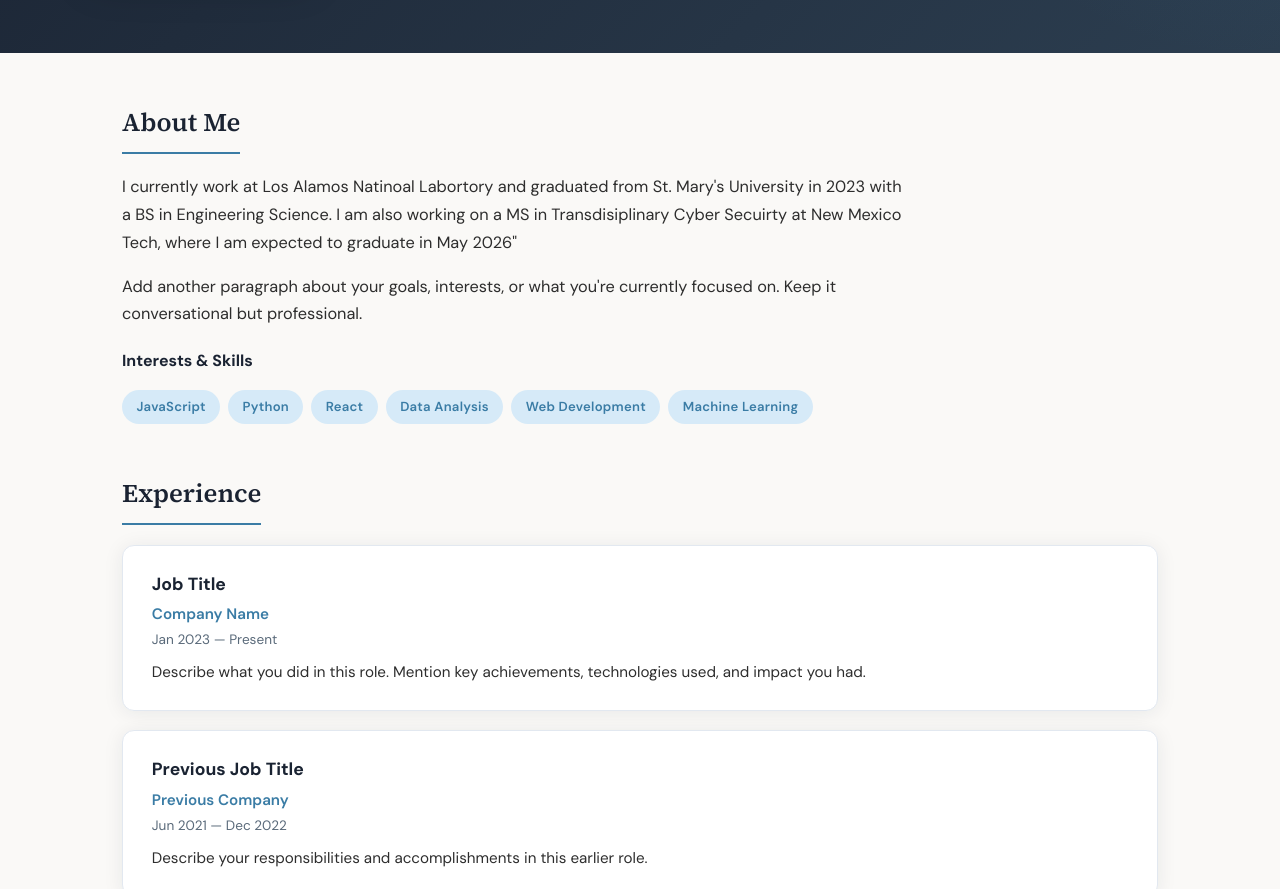
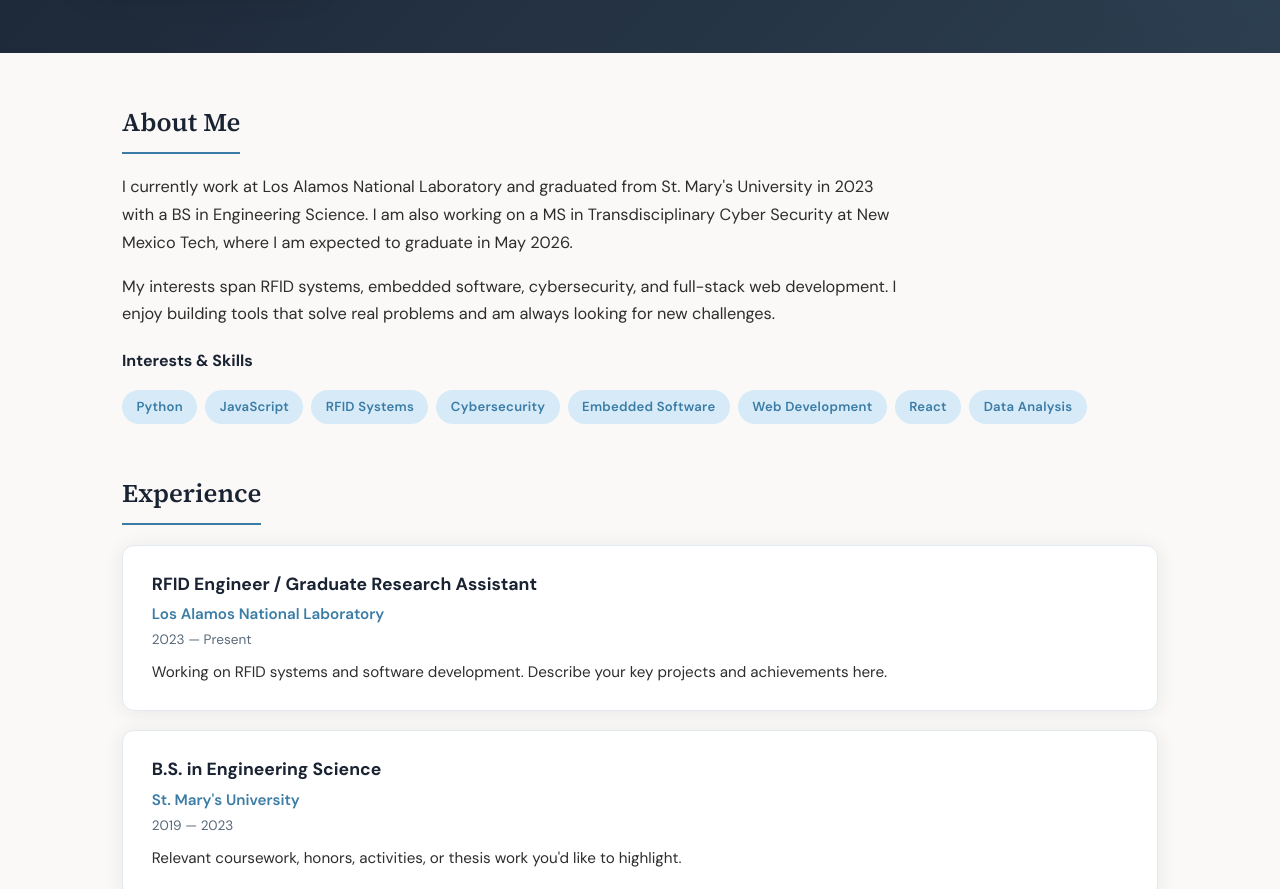
Before and after one commit to Asadler1/Asadler1.github.io, a plain HTML site: page index.html in a window 1280 px wide. Shown: the part 404-1293 px from the top of the page. Drawn offline with Linux system fonts and the light colour scheme.

Commit message:
Update index.html

```diff
--- a/index.html
+++ b/index.html
@@ -31,7 +31,6 @@
     -webkit-font-smoothing: antialiased;
   }
 
-  /* ── Navigation ── */
   nav {
     position: sticky;
     top: 0;
@@ -72,7 +71,6 @@
     background: rgba(255,255,255,0.1);
   }
 
-  /* ── Hero / Header ── */
   .hero {
     background: linear-gradient(135deg, var(--navy) 0%, var(--slate) 100%);
     padding: 4rem 2rem 3.5rem;
@@ -105,7 +103,6 @@
     object-fit: cover;
     border: 4px solid rgba(255,255,255,0.15);
     box-shadow: 0 12px 40px rgba(0,0,0,0.3);
-    /* Replace this with your photo */
     background: linear-gradient(135deg, var(--accent), #5ba4c9);
     display: flex;
     align-items: center;
@@ -158,7 +155,6 @@
     flex-shrink: 0;
   }
 
-  /* ── Main Content ── */
   main {
     max-width: 1100px;
     margin: 0 auto;
@@ -201,7 +197,6 @@
     letter-spacing: 0.02em;
   }
 
-  /* ── Experience Cards ── */
   .experience-grid {
     display: grid;
     gap: 1.2rem;
@@ -236,7 +231,6 @@
     color: var(--text);
   }
 
-  /* ── Projects / Featured ── */
   .projects-grid {
     display: grid;
     grid-template-columns: repeat(auto-fill, minmax(320px, 1fr));
@@ -279,7 +273,6 @@
     color: var(--text-light);
   }
 
-  /* ── Footer ── */
   footer {
     background: var(--navy);
     color: rgba(255,255,255,0.5);
@@ -289,7 +282,6 @@
   }
   footer a { color: rgba(255,255,255,0.7); }
 
-  /* ── Resume Button ── */
   .resume-btn {
     display: inline-flex;
     align-items: center;
@@ -310,7 +302,6 @@
     transform: translateY(-1px);
   }
 
-  /* ── Responsive ── */
   @media (max-width: 768px) {
     .hero-inner {
       grid-template-columns: 1fr;
@@ -329,7 +320,6 @@
     .section-title { font-size: 1.35rem; }
   }
 
-  /* ── Subtle animations ── */
   @keyframes fadeUp {
     from { opacity: 0; transform: translateY(20px); }
     to { opacity: 1; transform: translateY(0); }
@@ -344,10 +334,9 @@
 </head>
 <body>
 
-<!-- ═══════════ NAVIGATION ═══════════ -->
 <nav>
   <div class="nav-inner">
-    <a href="#" class="nav-name">Your Name</a>
+    <a href="#" class="nav-name" id="nav-name"></a>
     <div class="nav-links">
       <a href="#about" class="active">Home</a>
       <a href="#experience">Experience</a>
@@ -356,34 +345,27 @@
   </div>
 </nav>
 
-<!-- ═══════════ HERO ═══════════ -->
 <header class="hero">
   <div class="hero-inner">
-    <!-- Replace this div with an <img src="your-photo.jpg" class="hero-photo"> -->
-    <div class="hero-photo">YN</div>
+    <div class="hero-photo" id="hero-initials"></div>
     <div class="hero-info">
-      <h1>Your Name</h1>
-      <div class="title">
-        Graduate Research Assistant / RFID Engineer<br>
-        Los Alamos National Labortory<br>
-        Los Alamos, New Mexico
-      </div>
+      <h1 id="hero-name"></h1>
+      <div class="title" id="hero-title"></div>
       <div class="hero-contact">
-        <a href="mailto:you@email.com">
+        <a id="email-link" href="#">
           <svg viewBox="0 0 24 24" fill="none" stroke="currentColor" stroke-width="2"><rect x="2" y="4" width="20" height="16" rx="2"/><path d="m2 4 10 8 10-8"/></svg>
-          you@email.com
+          <span id="email-text"></span>
         </a>
-        <a href="https://linkedin.com/in/yourprofile" target="_blank">
+        <a id="linkedin-link" href="#" target="_blank">
           <svg viewBox="0 0 24 24" fill="currentColor"><path d="M20.5 2h-17A1.5 1.5 0 002 3.5v17A1.5 1.5 0 003.5 22h17a1.5 1.5 0 001.5-1.5v-17A1.5 1.5 0 0020.5 2zM8 19H5v-9h3zM6.5 8.25A1.75 1.75 0 118.3 6.5a1.78 1.78 0 01-1.8 1.75zM19 19h-3v-4.74c0-1.42-.6-1.93-1.38-1.93A1.74 1.74 0 0013 14.19V19h-3v-9h2.9v1.3a3.11 3.11 0 012.7-1.4c1.55 0 3.36.86 3.36 3.66z"/></svg>
           LinkedIn
         </a>
-        <a href="https://github.com/yourprofile" target="_blank">
+        <a id="github-link" href="#" target="_blank">
           <svg viewBox="0 0 24 24" fill="currentColor"><path d="M12 0C5.37 0 0 5.37 0 12c0 5.31 3.435 9.795 8.205 11.385.6.105.825-.255.825-.57 0-.285-.015-1.23-.015-2.235-3.015.555-3.795-.735-4.035-1.41-.135-.345-.72-1.41-1.23-1.695-.42-.225-1.02-.78-.015-.795.945-.015 1.62.87 1.845 1.23 1.08 1.815 2.805 1.305 3.495.99.105-.78.42-1.305.765-1.605-2.67-.3-5.46-1.335-5.46-5.925 0-1.305.465-2.385 1.23-3.225-.12-.3-.54-1.53.12-3.18 0 0 1.005-.315 3.3 1.23.96-.27 1.98-.405 3-.405s2.04.135 3 .405c2.295-1.56 3.3-1.23 3.3-1.23.66 1.65.24 2.88.12 3.18.765.84 1.23 1.905 1.23 3.225 0 4.605-2.805 5.625-5.475 5.925.435.375.81 1.095.81 2.22 0 1.605-.015 2.895-.015 3.3 0 .315.225.69.825.57A12.02 12.02 0 0024 12c0-6.63-5.37-12-12-12z"/></svg>
           GitHub
         </a>
       </div>
-      <!-- Optional: Link to downloadable resume PDF -->
-      <a href="#" class="resume-btn">
+      <a href="#" class="resume-btn" id="resume-link">
         <svg width="16" height="16" viewBox="0 0 24 24" fill="none" stroke="currentColor" stroke-width="2"><path d="M14 2H6a2 2 0 00-2 2v16a2 2 0 002 2h12a2 2 0 002-2V8z"/><polyline points="14 2 14 8 20 8"/><line x1="12" y1="18" x2="12" y2="12"/><polyline points="9 15 12 18 15 15"/></svg>
         Download Resume (PDF)
       </a>
@@ -391,87 +373,154 @@
   </div>
 </header>
 
-<!-- ═══════════ ABOUT ═══════════ -->
 <main>
   <section id="about" class="bio">
     <h2 class="section-title">About Me</h2>
-    <p>
-      I currently work at Los Alamos Natinoal Labortory and graduated from St. Mary's University in 2023 with a BS in Engineering Science.
-      I am also working on a MS in Transdisiplinary Cyber Secuirty at New Mexico Tech, where I am expected to graduate in May 2026"
-    </p>
-    <p>
-      Add another paragraph about your goals, interests, or what you're currently focused on.
-      Keep it conversational but professional.
-    </p>
+    <p id="bio-1"></p>
+    <p id="bio-2"></p>
     <h3 style="font-size:1rem; color:var(--navy); margin-top:1.2rem; margin-bottom:0.5rem;">Interests &amp; Skills</h3>
-    <div class="interests">
-      <span class="interest-tag">JavaScript</span>
-      <span class="interest-tag">Python</span>
-      <span class="interest-tag">React</span>
-      <span class="interest-tag">Data Analysis</span>
-      <span class="interest-tag">Web Development</span>
-      <span class="interest-tag">Machine Learning</span>
-    </div>
+    <div class="interests" id="skills-container"></div>
   </section>
 
-  <!-- ═══════════ EXPERIENCE ═══════════ -->
   <section id="experience">
     <h2 class="section-title">Experience</h2>
-    <div class="experience-grid">
-      <div class="exp-card">
-        <h3>Job Title</h3>
-        <div class="org">Company Name</div>
-        <div class="date">Jan 2023 — Present</div>
-        <p>Describe what you did in this role. Mention key achievements, technologies used, and impact you had.</p>
-      </div>
-      <div class="exp-card">
-        <h3>Previous Job Title</h3>
-        <div class="org">Previous Company</div>
-        <div class="date">Jun 2021 — Dec 2022</div>
-        <p>Describe your responsibilities and accomplishments in this earlier role.</p>
-      </div>
-      <div class="exp-card">
-        <h3>B.S. in Your Major</h3>
-        <div class="org">Your University</div>
-        <div class="date">2017 — 2021</div>
-        <p>Relevant coursework, honors, activities, or thesis work you'd like to highlight.</p>
-      </div>
-    </div>
+    <div class="experience-grid" id="experience-container"></div>
   </section>
 
-  <!-- ═══════════ PROJECTS / FEATURED ═══════════ -->
   <section id="projects">
     <h2 class="section-title">Featured Projects</h2>
-    <div class="projects-grid">
-      <a href="#" class="project-card">
-        <div class="project-thumb">🚀</div>
-        <div class="project-body">
-          <h3>Project Name</h3>
-          <p>A short description of what this project does, the tech you used, and why it matters.</p>
-        </div>
-      </a>
-      <a href="#" class="project-card">
-        <div class="project-thumb" style="background:linear-gradient(135deg,#d5f5e3,#aed6f1);">📊</div>
-        <div class="project-body">
-          <h3>Another Project</h3>
-          <p>Brief overview of another project or accomplishment you want to showcase.</p>
-        </div>
-      </a>
-      <a href="#" class="project-card">
-        <div class="project-thumb" style="background:linear-gradient(135deg,#fdebd0,#fadbd8);">🎨</div>
-        <div class="project-body">
-          <h3>Creative Work</h3>
-          <p>This could be a design project, publication, volunteer work, or anything else you're proud of.</p>
-        </div>
-      </a>
-    </div>
+    <div class="projects-grid" id="projects-container"></div>
   </section>
 </main>
 
-<!-- ═══════════ FOOTER ═══════════ -->
-<footer>
-  &copy; 2026 Your Name &middot; <a href="mailto:you@email.com">you@email.com</a>
-</footer>
+<footer id="footer"></footer>
+
+<script>
+  // ╔═══════════════════════════════════════════════════════════════╗
+  // ║  ✏️  EDIT YOUR INFO HERE                                     ║
+  // ║  Change the values below — the entire page updates           ║
+  // ║  automatically. You never need to touch the HTML above.      ║
+  // ╚═══════════════════════════════════════════════════════════════╝
+
+  const myName     = "Anthony Sadler";
+  const email      = "testingEmail@gmail.com";
+  const title      = "RFID Engineer / Software Developer";
+  const company    = "Los Alamos National Laboratory";
+  const myLocation = "Los Alamos, New Mexico";
+  const github     = "https://github.com/Asadler1";
+  const linkedin   = "https://www.linkedin.com/in/anthony-sadler-2498b0256";
+  const resumeURL  = "#";  // Replace with a link to your resume PDF
+
+  const bio1 = "I currently work at Los Alamos National Laboratory and graduated from St. Mary's University in 2023 with a BS in Engineering Science. I am also working on a MS in Transdisciplinary Cyber Security at New Mexico Tech, where I am expected to graduate in May 2026.";
+
+  const bio2 = "My interests span RFID systems, embedded software, cybersecurity, and full-stack web development. I enjoy building tools that solve real problems and am always looking for new challenges.";
+
+  const skills = [
+    "Python",
+    "JavaScript",
+    "RFID Systems",
+    "Cybersecurity",
+    "Embedded Software",
+    "Web Development",
+    "React",
+    "Data Analysis"
+  ];
+
+  const experience = [
+    {
+      title: "RFID Engineer / Graduate Research Assistant",
+      org:   "Los Alamos National Laboratory",
+      date:  "2023 — Present",
+      desc:  "Working on RFID systems and software development. Describe your key projects and achievements here."
+    },
+    {
+      title: "B.S. in Engineering Science",
+      org:   "St. Mary's University",
+      date:  "2019 — 2023",
+      desc:  "Relevant coursework, honors, activities, or thesis work you'd like to highlight."
+    },
+    {
+      title: "M.S. in Transdisciplinary Cyber Security",
+      org:   "New Mexico Tech",
+      date:  "2024 — 2026 (Expected)",
+      desc:  "Describe your focus areas, research, or notable coursework."
+    }
+  ];
+
+  const projects = [
+    {
+      name:  "Project Name",
+      desc:  "A short description of what this project does, the tech you used, and why it matters.",
+      link:  "#",
+      emoji: "🚀",
+      bg:    "linear-gradient(135deg, var(--accent-light), #e8d5eb)"
+    },
+    {
+      name:  "Another Project",
+      desc:  "Brief overview of another project or accomplishment you want to showcase.",
+      link:  "#",
+      emoji: "📊",
+      bg:    "linear-gradient(135deg, #d5f5e3, #aed6f1)"
+    },
+    {
+      name:  "Creative Work",
+      desc:  "This could be a design project, publication, volunteer work, or anything else you're proud of.",
+      link:  "#",
+      emoji: "🎨",
+      bg:    "linear-gradient(135deg, #fdebd0, #fadbd8)"
+    }
+  ];
+
+  // ╔═══════════════════════════════════════════════════════════════╗
+  // ║  🛑  STOP — Don't edit below this line                       ║
+  // ║  This code reads the variables above and fills in the page   ║
+  // ╚═══════════════════════════════════════════════════════════════╝
+
+  const initials = myName.split(" ").map(w => w[0]).join("");
+
+  document.getElementById("nav-name").textContent = myName;
+  document.getElementById("hero-initials").textContent = initials;
+  document.getElementById("hero-name").textContent = myName;
+  document.getElementById("hero-title").innerHTML = title + "<br>" + company + "<br>" + myLocation;
+
+  document.getElementById("email-link").href = "mailto:" + email;
+  document.getElementById("email-text").textContent = email;
+  document.getElementById("linkedin-link").href = linkedin;
+  document.getElementById("github-link").href = github;
+  document.getElementById("resume-link").href = resumeURL;
+
+  document.getElementById("bio-1").textContent = bio1;
+  document.getElementById("bio-2").textContent = bio2;
+
+  document.getElementById("skills-container").innerHTML =
+    skills.map(s => `<span class="interest-tag">${s}</span>`).join("");
+
+  document.getElementById("experience-container").innerHTML =
+    experience.map(e => `
+      <div class="exp-card">
+        <h3>${e.title}</h3>
+        <div class="org">${e.org}</div>
+        <div class="date">${e.date}</div>
+        <p>${e.desc}</p>
+      </div>
+    `).join("");
+
+  document.getElementById("projects-container").innerHTML =
+    projects.map(p => `
+      <a href="${p.link}" class="project-card">
+        <div class="project-thumb" style="background:${p.bg}">${p.emoji}</div>
+        <div class="project-body">
+          <h3>${p.name}</h3>
+          <p>${p.desc}</p>
+        </div>
+      </a>
+    `).join("");
+
+  document.getElementById("footer").innerHTML =
+    `&copy; 2026 ${myName} &middot; <a href="mailto:${email}">${email}</a>`;
+
+  document.title = myName + " — Portfolio";
+</script>
 
 </body>
 </html>
```
